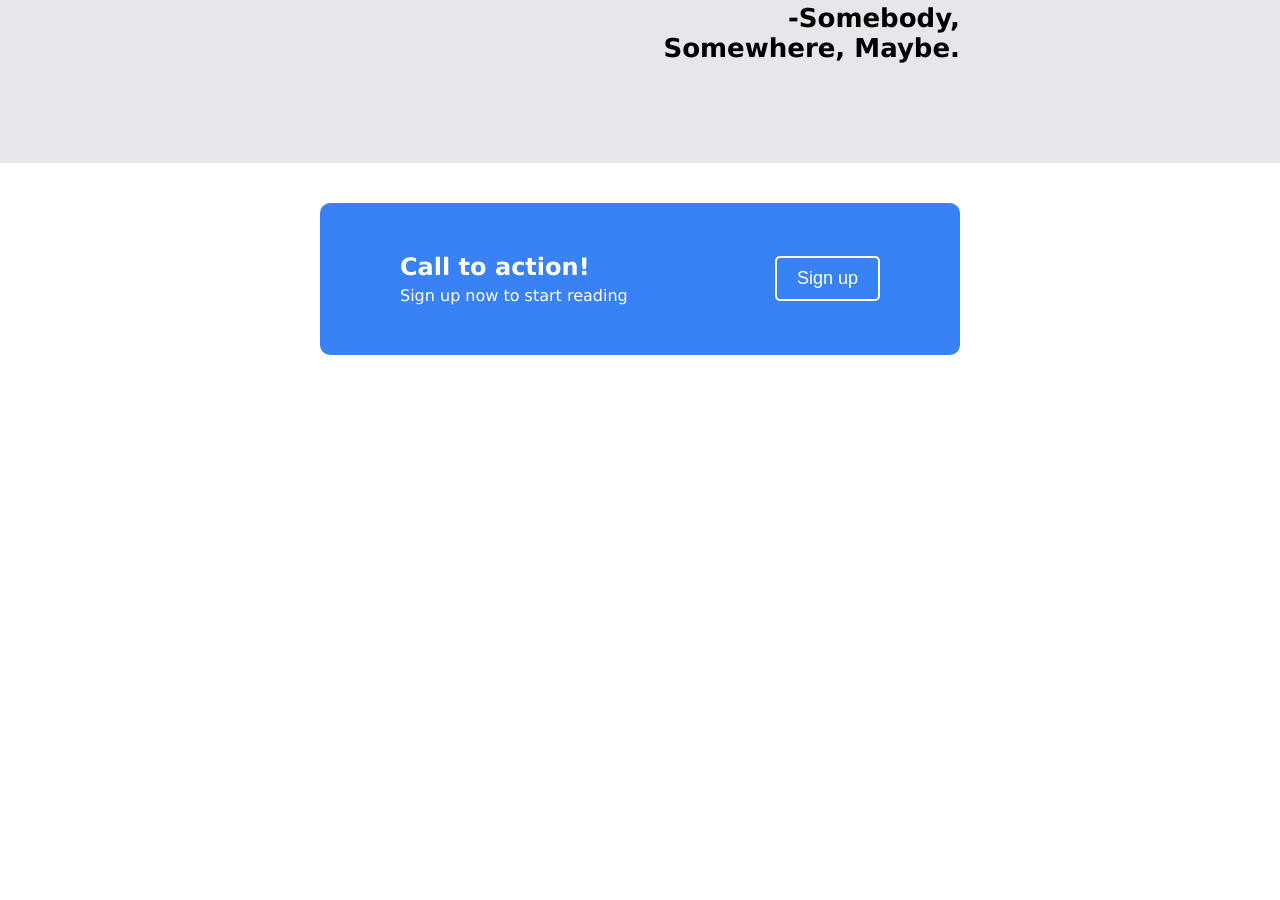
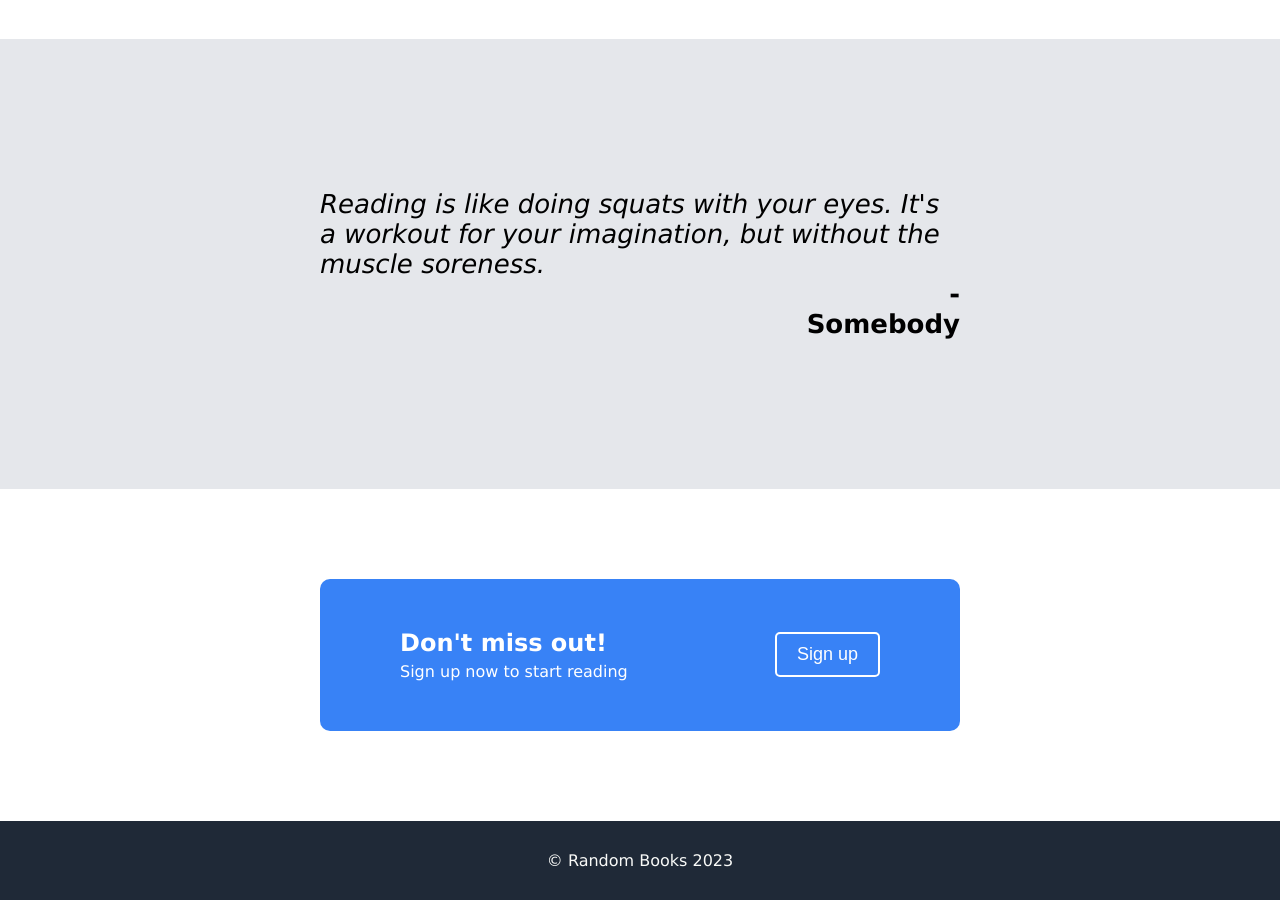
Before and after one commit to brenstart/odin-landing-page, a plain HTML site: page index.html in a window 1280 px wide. Shown: the part 993-1893 px from the top of the page. Before the commit the page ends 1388 px from the top, so only its background shows below. Drawn offline with Linux system fonts and the light colour scheme.

Commit message:
Adjust padding and add finishing touches

```diff
--- a/index.html
+++ b/index.html
@@ -8,7 +8,7 @@
   </head>
   <body>
     <div class="header">
-      <h1>Random Books</h1>
+      <h1><a href="#">Random Books</a></h1>
       <div class="header-right-links">
         <ul>
           <li><a href="#">Recently Added</a></li>
@@ -76,16 +76,16 @@
       <div class="quote">
         <p>Reading is like doing squats with your eyes. It's a workout for your imagination, but without the muscle soreness.</p>
 
-      <div class="somebody">
-        <h4>-Somebody, Somewhere, Maybe.</h4>
-      </div>
+        <div class="somebody">
+          <h4>-Somebody</h4>
+        </div>
       </div>
     </div>
 
     <div class="cta-all">
       <div class="cta-container">
         <div class="call-to-action">
-          <h2>Call to action!</h2>
+          <h2>Don't miss out!</h2>
           <p>Sign up now to start reading</p>
         </div>
 
@@ -95,6 +95,10 @@
       </div>
     </div>
 
+    <div class="footer">
+      © Random Books 2023
+    </div>
+
 
   </body>
 </html>
--- a/style.css
+++ b/style.css
@@ -18,7 +18,7 @@ body {
   justify-content: space-around;
   align-items: center;
   height: 50px;
-  padding: 0 10px;
+  padding: 30px 10px;
   /* border: 2px solid red; */
 }
 
@@ -62,13 +62,13 @@ a {
 
   background-color: #1F2937;
   color: #F9FAF8;
-  padding: 0 40px;
+  padding: 60px 40px;
   /* border: 2px solid red; */
 
 }
 
 .description {
-  border: 2px solid red;
+  /* border: 2px solid red; */
   display: flex;
   flex-direction: column;
   align-items: flex-start;
@@ -96,7 +96,7 @@ a {
 
 .image {
   display: flex;
-  border: 2px solid red;
+  /* border: 2px solid red; */
 
 }
 
@@ -108,7 +108,7 @@ a {
 }
 
 .info-thumb-container {
-  padding: 40px;
+  padding: 80px 40px 100px;
 }
 
 .random-info h1 {
@@ -185,7 +185,7 @@ a {
   font-size: 26px;
   width: 50%;
   margin: 0 auto;
-  padding: 100px 0;
+  padding: 150px 0;
 
 
 }
@@ -202,13 +202,14 @@ a {
   justify-content: flex-end;
   text-align: right;
   font-style: normal;
-  margin: 0 0 0 49%;
+  margin: 0 0 0 75%;
 }
 
 .cta-all {
   display: flex;
   justify-content: center;
   align-items: center;
+  padding: 50px 0;
 }
 
 .cta-container {
@@ -250,3 +251,12 @@ a {
   display: flex;
   justify-content: flex-end;
 }
+
+.footer {
+  display: flex;
+  justify-content: center;
+  align-items: center;
+  background-color: #1F2937;
+  color: #F9FAF8;
+  padding: 30px;
+}
```
